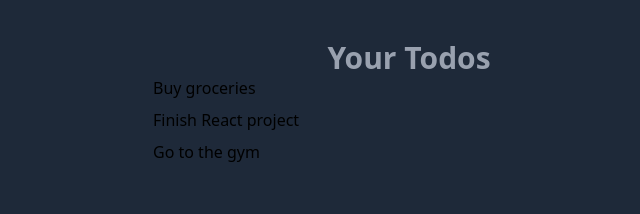
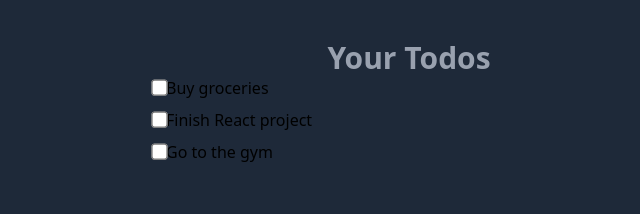
Before and after one commit to brendon-rofe/coding-in-flow-react, a React (Vite) app in the folder react-todo/: page / in a window 1280 px wide. Shown: the top 214 px of the page, without its empty margins (231-871 px from the left). Built offline with nearby package versions, Linux system fonts and the light colour scheme.

Commit message:
feat: Update

```diff
--- a/react-todo/src/components/TodoItem.tsx
+++ b/react-todo/src/components/TodoItem.tsx
@@ -7,7 +7,10 @@ interface TodoItemProps {
 export default function TodoItem ({todo}: TodoItemProps) {
   return (
     <div>
-      <p>{todo.title}</p>
+      <label>
+        <input type="checkbox" className="scale-125" />
+        <span className={todo.completed ? "linethrough text-gray-400" : ""}>{todo.title}</span>
+      </label>
     </div>
   )
 }
--- a/react-todo/src/data/todos.ts
+++ b/react-todo/src/data/todos.ts
@@ -2,6 +2,6 @@ import type { Todo } from "../types/todo";
 
 export const todos: Todo[] = [
   { id: 1, title: "Buy groceries", completed: false },
-  { id: 2, title: "Finish React project", completed: true },
+  { id: 2, title: "Finish React project", completed: false },
   { id: 3, title: "Go to the gym", completed: false },
 ];
```
